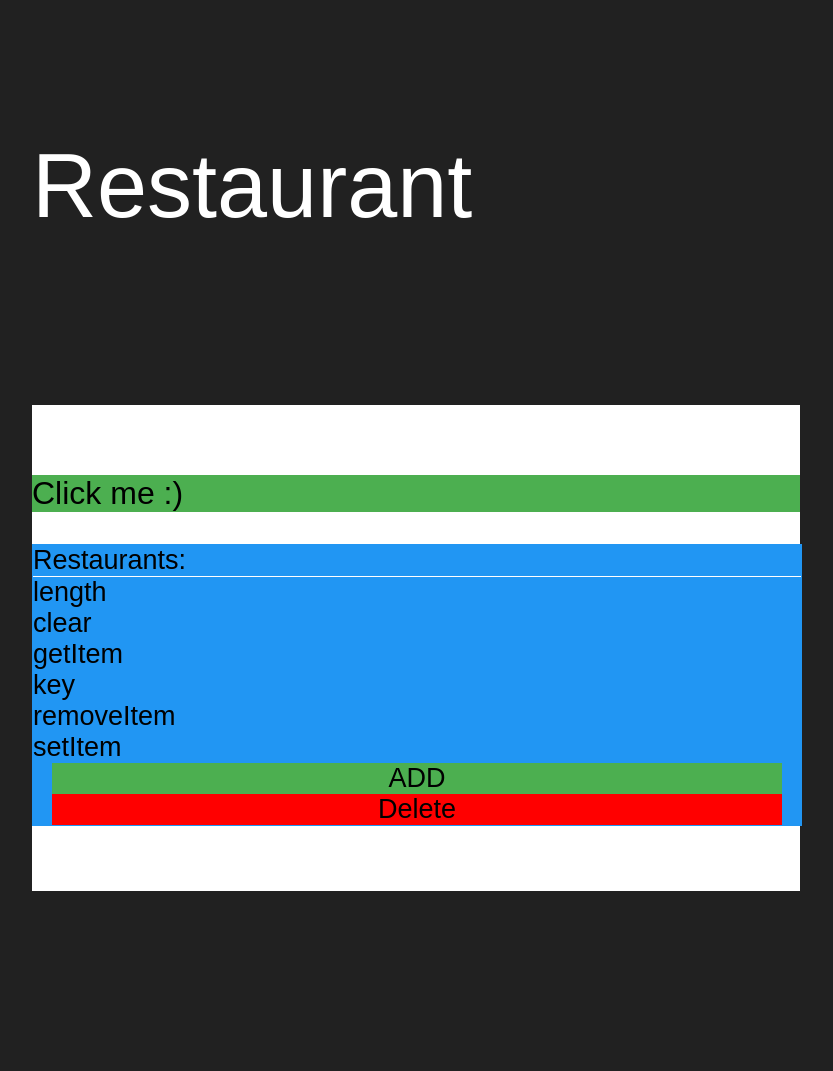
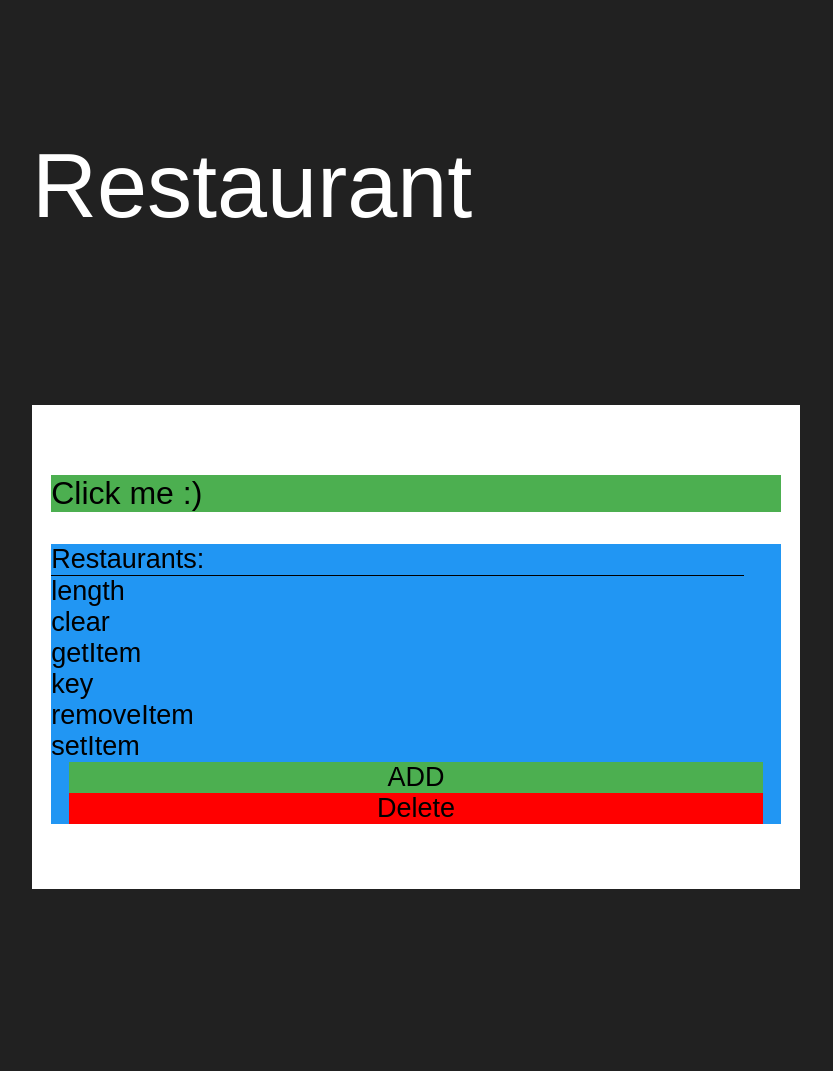
Before and after one commit to wenyuzhao/wenyuzhao.github.io, a Jekyll site: the page built from restaurant.html, in a window 1280 px wide. Shown: the whole page, without its empty margins (224-1057 px from the left). Built offline with Jekyll 4.4.1, drawn with Linux system fonts in a browser that asks for light colours; Markdown is read by kramdown in place of the engine named in the settings.

Commit message:
Update restaurant.html

```diff
--- a/restaurant.html
+++ b/restaurant.html
@@ -7,10 +7,11 @@ layout: default
     #currentRestaurant {
         position: relative;
         display: block;
-        margin-left: 0;
+        margin-left: auto;
+        margin-right: auto;
+        width: 95%;
         margin-top: 1em;
         margin-bottom: 1em;
-        width: inherit;
         background: #4CAF50;
         color: black;
         font-size: 32px;
@@ -18,14 +19,14 @@ layout: default
     #EditPanel {
         position: relative;
         display: block;
-        margin-left: 0;
+        margin-left: auto;
+        margin-right: auto;
+        width: 95%;
         margin-top: 1em;
         margin-bottom: 1em;
-        width: inherit;
         background: #2196F3;
         color: black;
         overflow: hidden;
-        border: 1px solid #2196F3;
     }
 
     .item {
@@ -40,7 +41,7 @@ layout: default
     }
 
     .rsts {
-        border-bottom: 1px solid white;
+        border-bottom: 1px solid black;
         background: #2196F3;
     }
 
@@ -48,8 +49,8 @@ layout: default
         background: #4CAF50;
         margin-left: auto;
         margin-right: auto;
+        width: 95%;
         text-align: center;
-        width: 95%;
     }
     .clearBtn {
         background: red;
```
